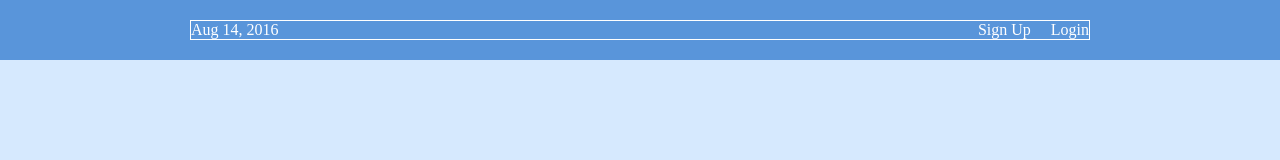
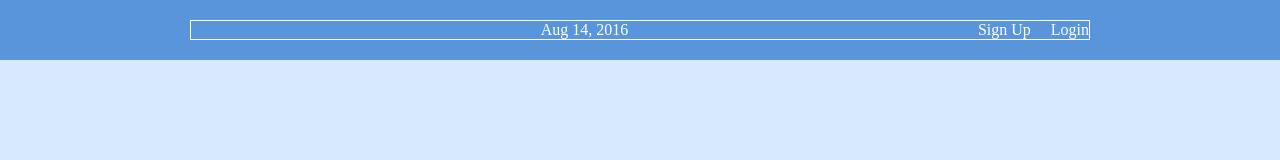
Before and after one commit to mishmishel/odin_project, a plain HTML site: page flexbox/flexbox.html in a window 1280 px wide. Shown: the top 160 px of the page. Drawn offline with Linux system fonts and the light colour scheme.

Commit message:
Notes on auto margin using flexbox

```diff
--- a/flexbox/styles.css
+++ b/flexbox/styles.css
@@ -17,6 +17,11 @@
   width: 900px;
   display: flex;
   justify-content: space-between;
+}
+
+.menu .date {
+    margin-right: auto;
+    margin-left: auto; /* Margin property used to add space around a specific element, similar to individual item alignment */
 }
 
 .links {
```
